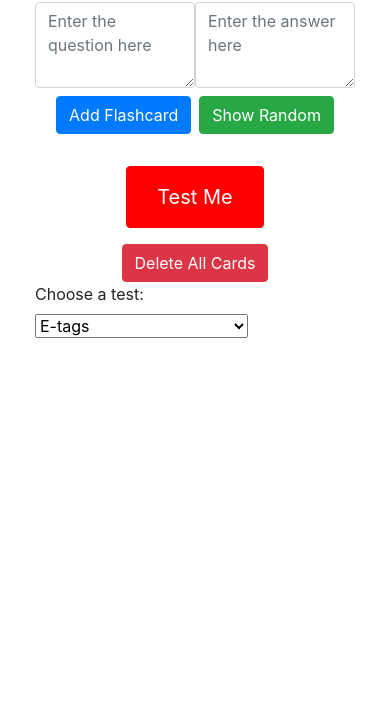
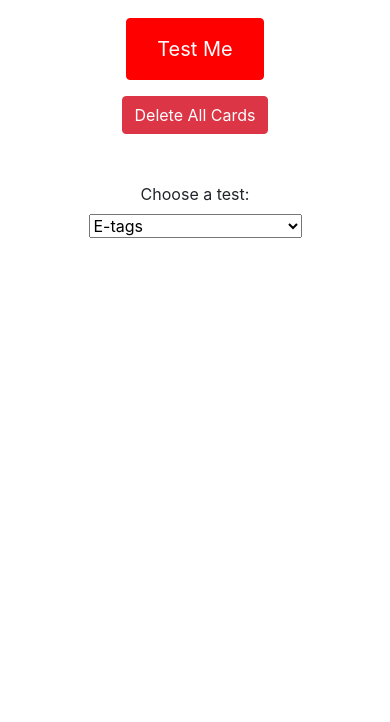
Before and after one commit to E-A-N/flashcardApp, a plain HTML site: page index.html in a window 390 px wide. Shown: the part 122-844 px from the top of the page. Drawn offline with nearby package versions, Linux system fonts and the light colour scheme.

Commit message:
hid input forms and added persistence for chosen quiz topic. should now work on mobile

```diff
--- a/dataSamples/httpCodes.js
+++ b/dataSamples/httpCodes.js
@@ -1,4 +1,4 @@
-globalRoutines.httpStatusCodeTypes = () => {
+globalRoutines.httpCodes = () => {
     const httpStatuses = [
         { "question": "What is HTTP status 100?", "answer": "Indicates that the client should continue the request or ignore the response if the request is already finished." },
         { "question": "What is HTTP status 101?", "answer": "Sent in response to an Upgrade request header and indicates the protocol the server is switching to." },
--- a/dataSamples/httpHeaders.js
+++ b/dataSamples/httpHeaders.js
@@ -1,4 +1,4 @@
-globalRoutines.nodeJS = () => {
+globalRoutines.httpHeaders = () => {
   let qaData = [
       {question: "What is a WWW-Authenticate header?", answer: "Defines the authentication method that should be used to access a resource."},
       {question: "What is an Authorization header?", answer: "Contains the credentials to authenticate a user-agent with a server."},
--- a/index.html
+++ b/index.html
@@ -39,7 +39,7 @@
 <body>
     <div class="container">
         <h1 class="text-center">Ean's Flashcard App</h1>
-        <form id="flashcardForm" class="form-inline justify-content-center">
+        <form id="flashcardForm" class="form-inline justify-content-center d-none">
             <div class="form-group mb-2">
                 <textarea id="questionInput" class="form-control mr-sm-2" placeholder="Enter the question here" rows="3"></textarea>
                 <textarea id="answerInput" class="form-control mr-sm-2" placeholder="Enter the answer here" rows="3"></textarea>
@@ -58,7 +58,8 @@
         </div>
 
         <form>
-        <div class="mb-3">
+        <br><br>
+        <div class="text-center mb-3">
             <label for="cars" class="form-label">Choose a test:</label>
             <select id="topic-select" class="form-select">
                 <option value="etags">E-tags</option>
@@ -70,7 +71,7 @@
                 <option value="httpHeaderTypes">HTTP Header Types</option>
                 <option value="httpStatusCodeTypes">HTTP Status Code Types</option>
                 <option value="nodeJS">Node.js</option>
-                <option value="reactJS">ReactJS</option>
+                <option value="reactJS">React.js</option>
                 <option value="trigFunctions">Trigonometry Functions</option>
                 <option value="typescript">TypeScript</option>
             </select>
@@ -276,12 +277,17 @@
         }
 
         const topicSelectElm = document.getElementById("topic-select");
+        topicSelectElm.options.selectedIndex = localStorage.getItem("saved-index")
+            || topicSelectElm.options.selectedIndex;
         topicSelectElm.onchange = async () => {
             let index = topicSelectElm.options.selectedIndex;
+            localStorage.setItem('saved-index', topicSelectElm.options.selectedIndex);
             let item = topicSelectElm.options.item(index).value;
-            console.log('eandebug full URL is:', item);
+            console.log('eandebug full URL is:', topicSelectElm.options.selectedIndex, item);
             globalRoutines[item]();
         }
+        // const cardInputs = document.getElementById("flashcardForm");
+        // cardInputs.display = "none";
     </script>
 </body>
 </html>
```
